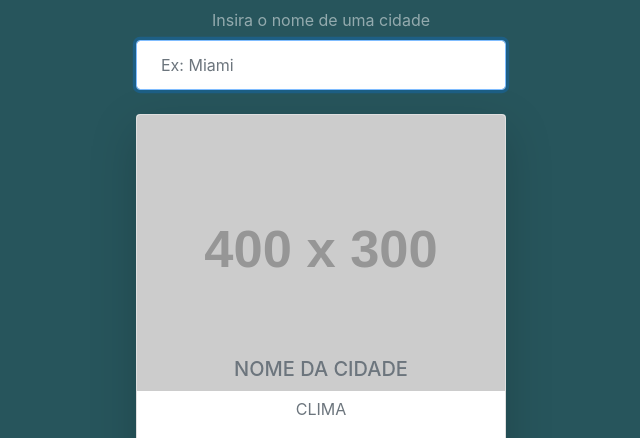
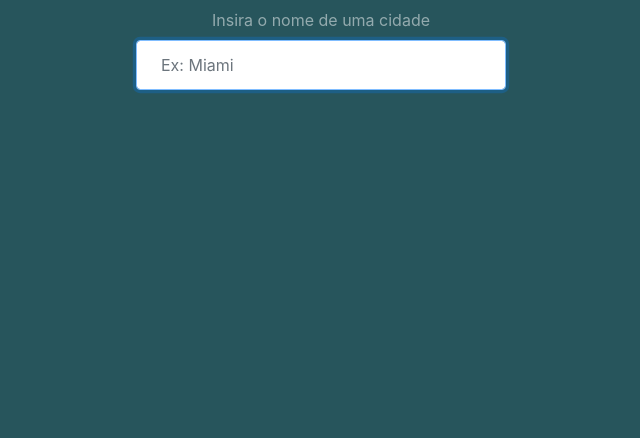
Before and after one commit to PatrickTav/weather-app, a plain HTML site: page index.html in a window 1280 px wide. Shown: the part 106-544 px from the top of the page, without its empty margins (319-959 px from the left). Drawn offline with nearby package versions, Linux system fonts and the light colour scheme; placeholder pictures from the web are drawn by us.

Commit message:
incluindo display none ao cardContainer

```diff
--- a/index.html
+++ b/index.html
@@ -10,12 +10,12 @@
   <div class="container my-5 mx-auto">
     <h1 class="text-light text-center my-4">Informações do Clima</h1>
 
-    <form data-js="change-location" class="my-4 text-center text-white-50">
+    <form data-js="change-location" class="my-4  text-center text-white-50">
       <label for="city">Insira o nome de uma cidade</label>
       <input class="form-control p-4" type="text" name="city" autocomplete="off" placeholder="Ex: Miami" autofocus>
     </form>
 
-    <div data-js="city-card" class="card  shadow-lg rounded">
+    <div data-js="city-card" class="card d-none shadow-lg rounded">
       <img data-js="time" src="https://via.placeholder.com/400x300" class="card-img-top">
 
       <div data-js="time-icon" class="time-icon bg-light mx-auto text-center"></div>
```
Also changed, not shown: css/style.css (indentation only).
